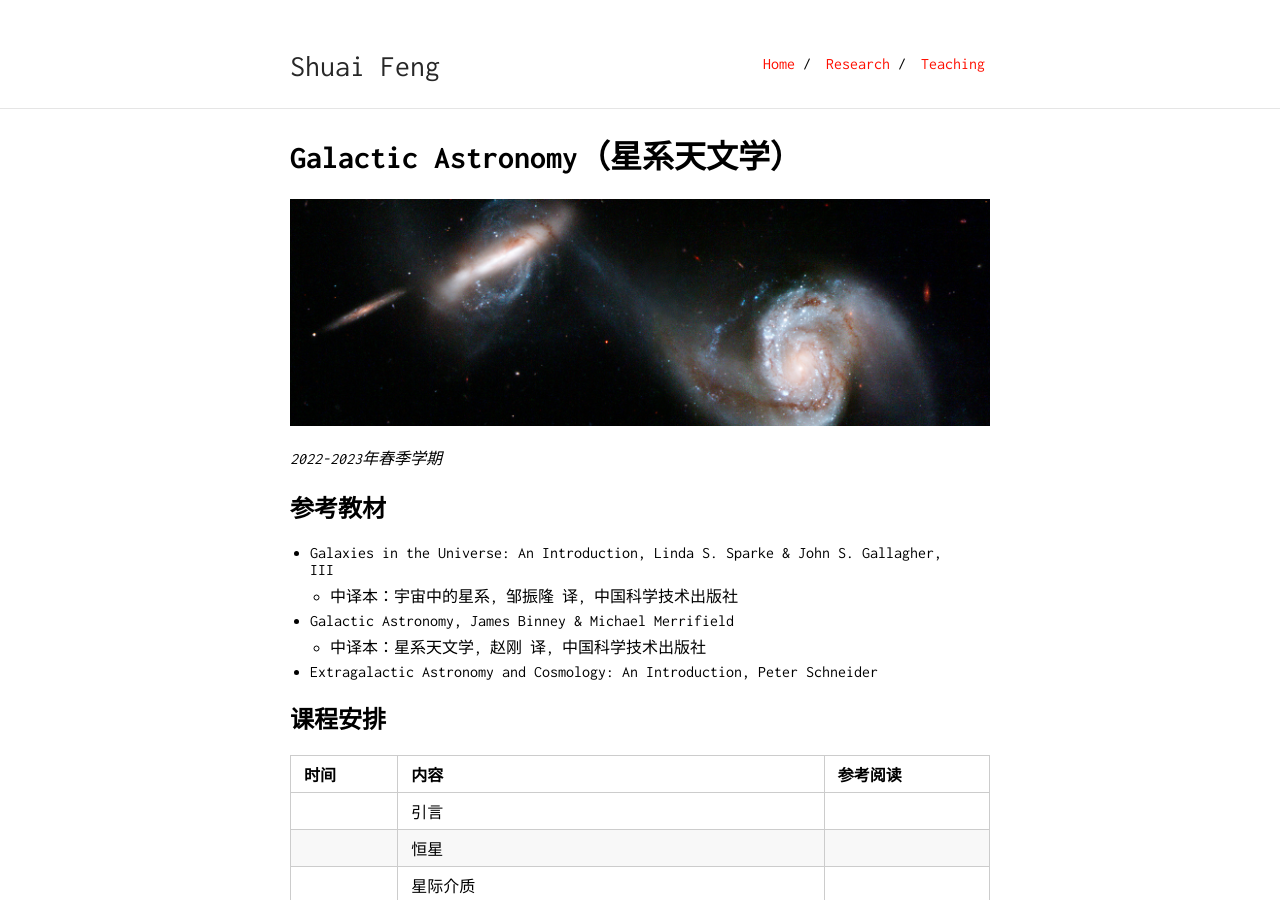
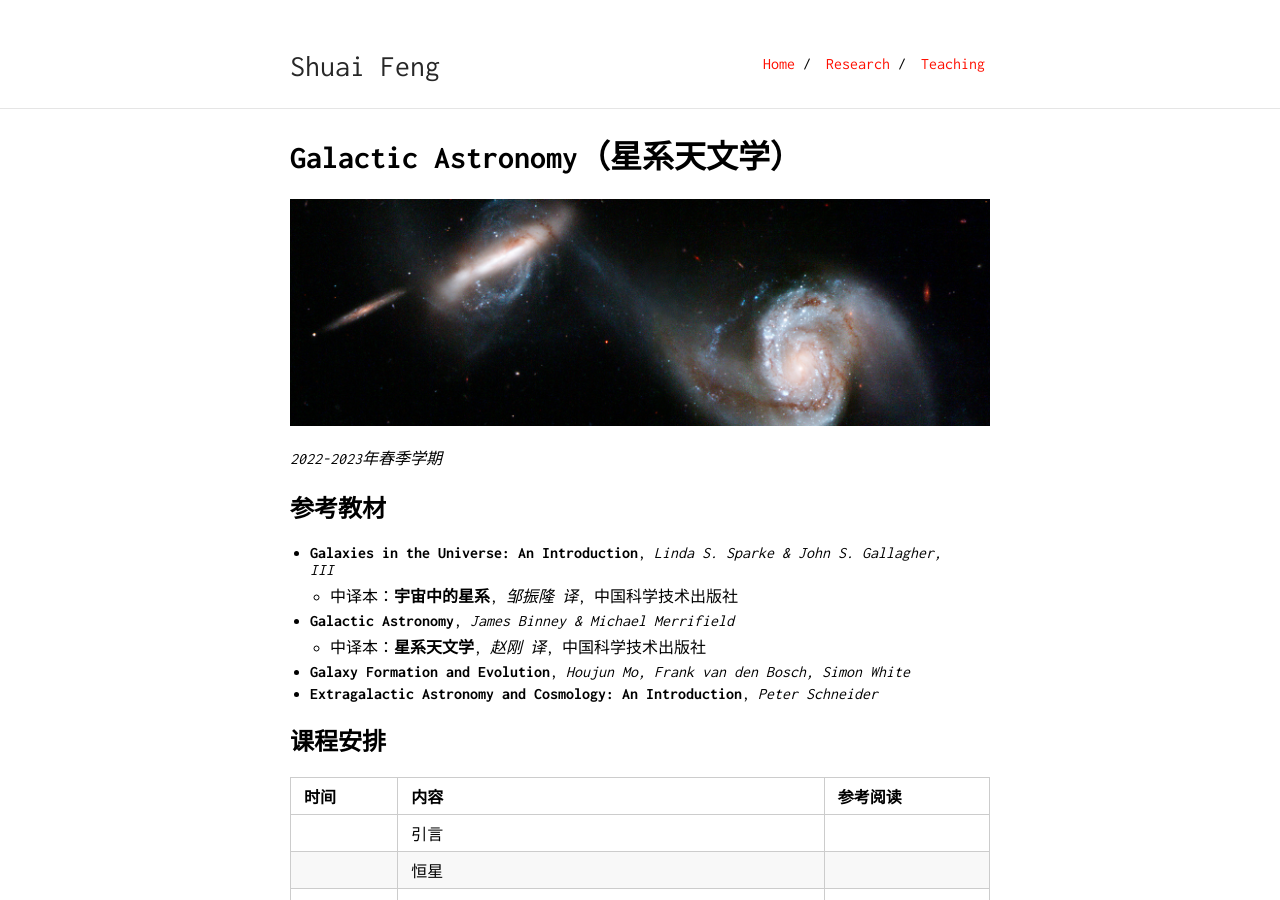
Before and after one commit to fengshuai0210/fengshuai0210.github.io, a Jekyll site: the page built from teaching/Galaxy.md, in a window 1280 px wide and 900 px high. Built offline with Jekyll 4.4.1, drawn with Linux system fonts in a browser that asks for light colours; our own code applies the rules of GitHub Pages for plain Markdown files.

Commit message:
Update Galaxy.md

```diff
--- a/teaching/Galaxy.md
+++ b/teaching/Galaxy.md
@@ -10,11 +10,12 @@ layout: default
 
 ## 参考教材
 
-* Galaxies in the Universe: An Introduction, Linda S. Sparke & John S. Gallagher, III
-    * 中译本：宇宙中的星系, 邹振隆 译, 中国科学技术出版社
-* Galactic Astronomy, James Binney & Michael Merrifield
-    * 中译本：星系天文学, 赵刚 译, 中国科学技术出版社
-* Extragalactic Astronomy and Cosmology: An Introduction, Peter Schneider
+* **Galaxies in the Universe: An Introduction**, *Linda S. Sparke & John S. Gallagher, III*
+    * 中译本：**宇宙中的星系**, *邹振隆 译*, 中国科学技术出版社
+* **Galactic Astronomy**, *James Binney & Michael Merrifield*
+    * 中译本：**星系天文学**, *赵刚 译*, 中国科学技术出版社
+* **Galaxy Formation and Evolution**, *Houjun Mo, Frank van den Bosch, Simon White*
+* **Extragalactic Astronomy and Cosmology: An Introduction**, *Peter Schneider*
 
 ## 课程安排
 
```
